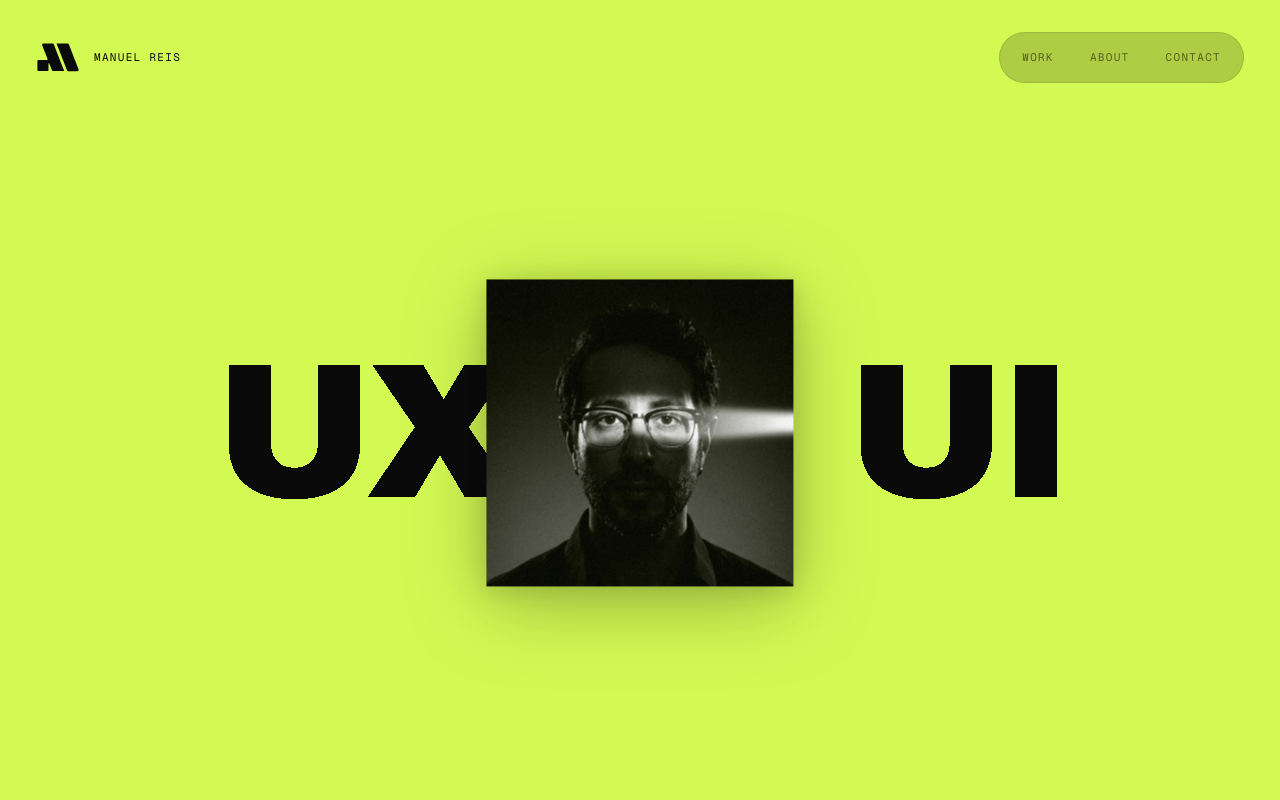
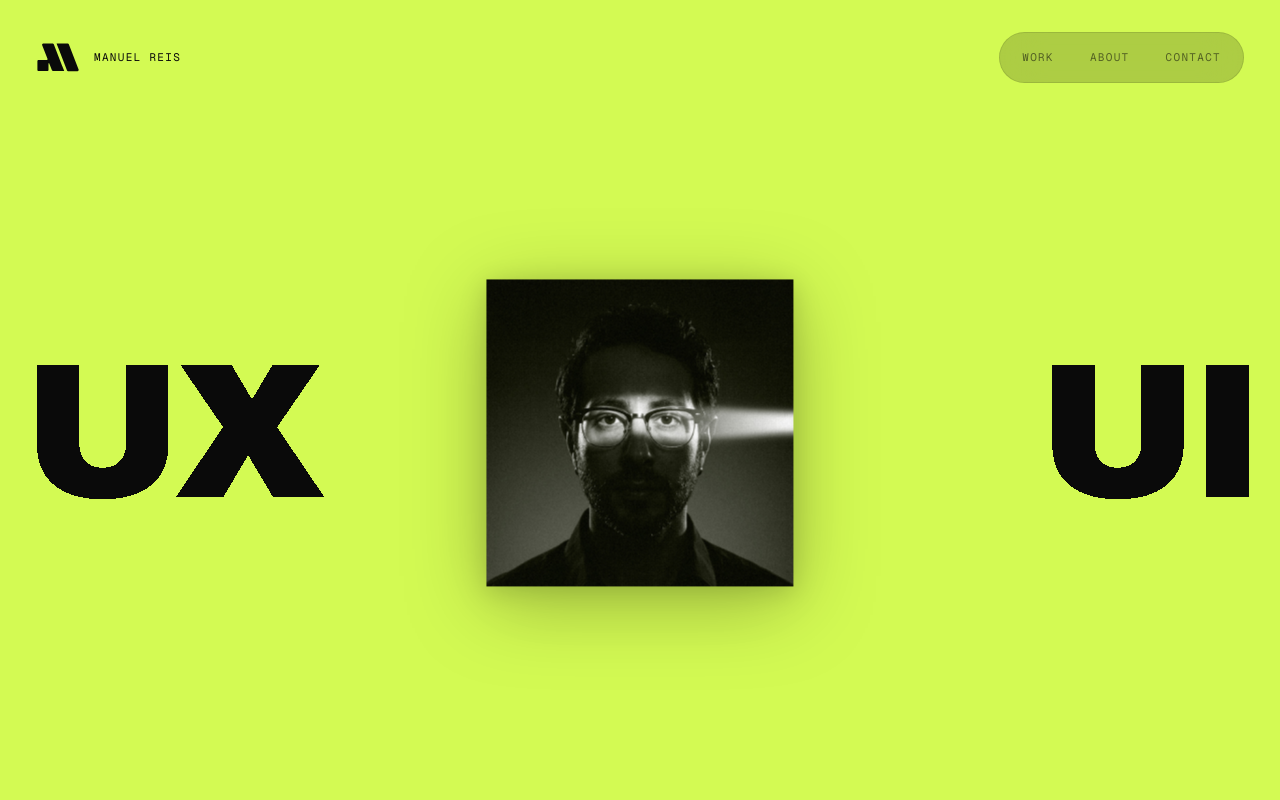
Before and after one commit to mafdr/portfolio_2, a Next.js app: page / in a window 1280 px wide. Shown: the top 800 px of the page. Built offline with nearby package versions, Linux system fonts and the light colour scheme.

Commit message:
Update morphing-title.tsx

```diff
--- a/components/morphing-title.tsx
+++ b/components/morphing-title.tsx
@@ -11,7 +11,7 @@ import { useEffect, useRef } from 'react';
  * Ritmo normal: ~1.5s visible por palabra + 0.6s de transición.
  */
 
-const TEXTS = ['MAN UEL', 'RE IS', 'DESI GNER', 'LIS BON', 'UX UI'];
+const TEXTS = ['Manuel', 'Reis', 'Designer', 'Lisbon', 'UX / UI'];
 const MORPH_TIME = 600;   // ms de transición
 const COOLDOWN_TIME = 1500; // ms visible por palabra
 
@@ -27,7 +27,7 @@ export function MorphingTitle() {
 
     // Si reduced-motion: mostrar solo "Manuel" estático
     if (reduced) {
-      t1.textContent = 'MAN UEL';
+      t1.textContent = 'Manuel';
       t1.style.opacity = '100%';
       t1.style.filter = '';
       t2.style.opacity = '0%';
```
